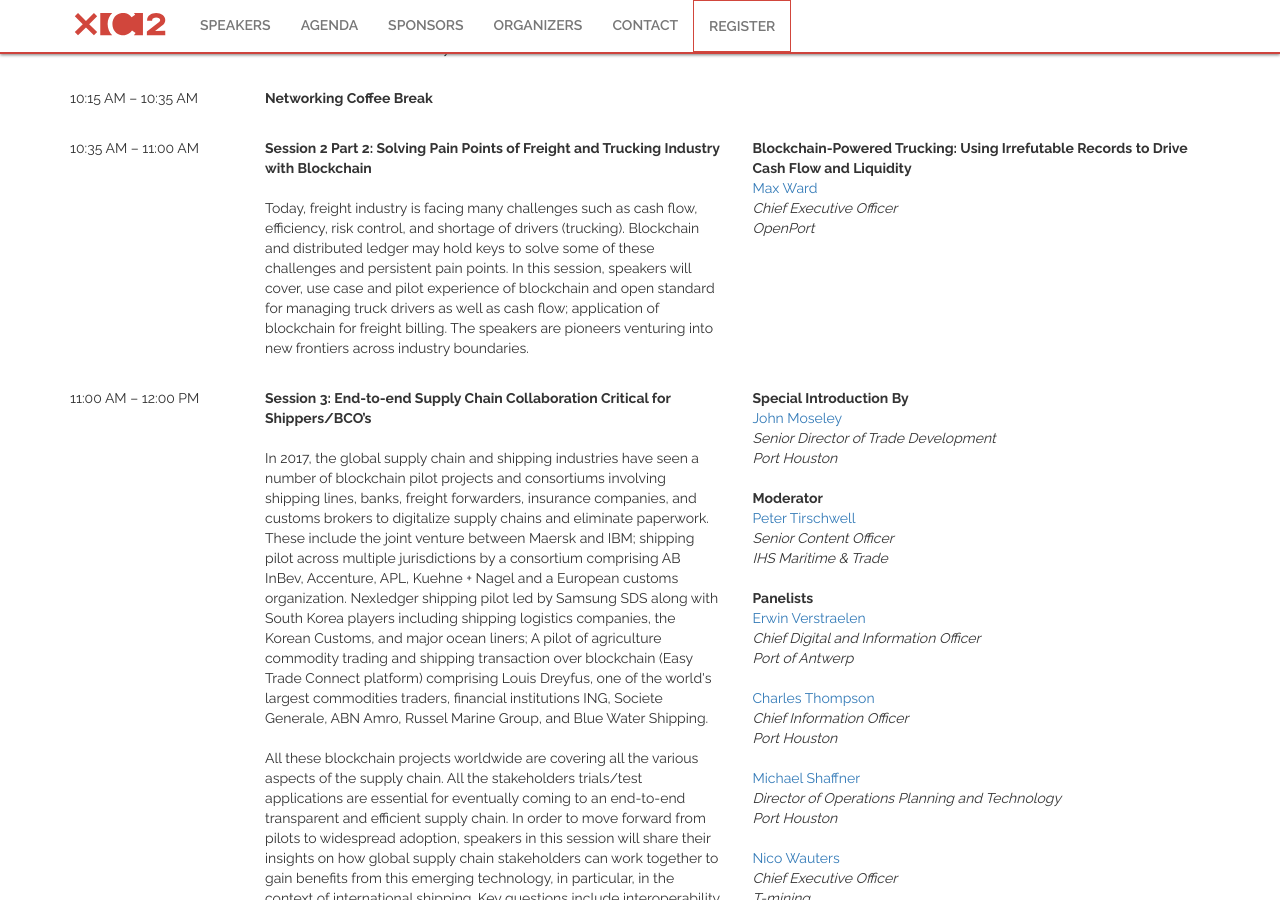
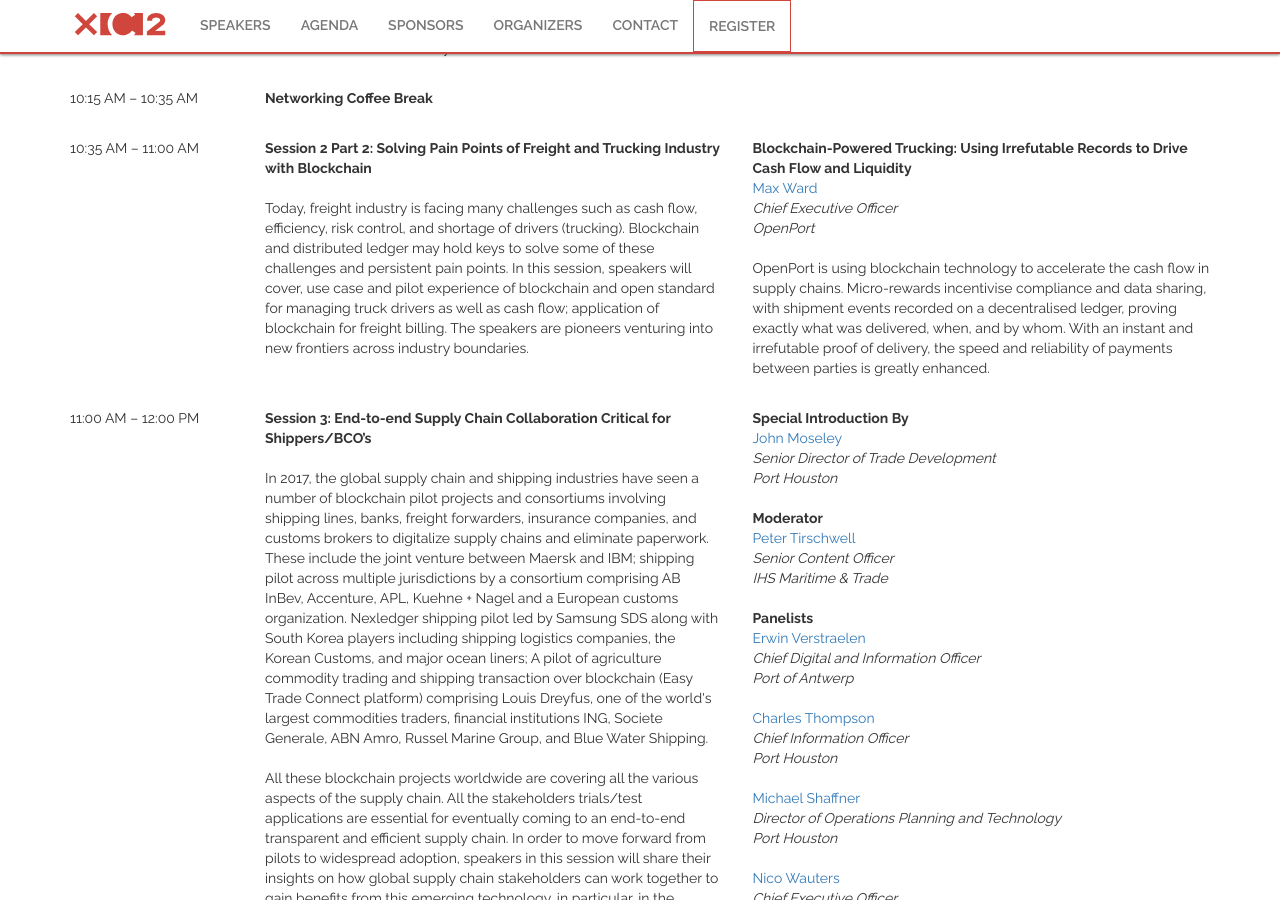
Before and after one commit to gnawalishyam/jekyll, a Jekyll site: the page built from index.html, in a window 1280 px wide and 900 px high, scrolled down 5772 px. Built offline with Jekyll 4.4.1, drawn with Linux system fonts in a browser that asks for light colours; some web fonts are replaced.

Commit message:
Updated Max Ward bio and presentation in agenda section

```diff
--- a/index.html
+++ b/index.html
@@ -161,8 +161,8 @@
 								<div class="col-md-5 pb-15">
 									<b>Session 2 Part 2: Solving Pain Points of Freight and Trucking Industry with Blockchain</b></br></br>Today, freight industry is facing many challenges such as cash flow, efficiency, risk control, and shortage of drivers (trucking). Blockchain and distributed ledger may hold keys to solve some of these challenges and persistent pain points. In this session, speakers will cover, use case and pilot experience of blockchain and open standard for managing truck drivers as well as cash flow; application of blockchain for freight billing. The speakers are pioneers venturing into new frontiers across industry boundaries.
 								</div>
-								<div class="col-md-5">
-									<b>Blockchain-Powered Trucking: Using Irrefutable Records to Drive Cash Flow and Liquidity</b></br><a href="https://blockchainsupplychain.io/person/Max-Ward">Max Ward</a></br><em>Chief Executive Officer</em></br><em>OpenPort</em>
+								<div class="col-md-5 pb-15">
+									<b>Blockchain-Powered Trucking: Using Irrefutable Records to Drive Cash Flow and Liquidity</b></br><a href="https://blockchainsupplychain.io/person/Max-Ward">Max Ward</a></br><em>Chief Executive Officer</em></br><em>OpenPort</em></br></br>OpenPort is using blockchain technology to accelerate the cash flow in supply chains. Micro-rewards incentivise compliance and data sharing, with shipment events recorded on a decentralised ledger, proving exactly what was delivered, when, and by whom. With an instant and irrefutable proof of delivery, the speed and reliability of payments between parties is greatly enhanced.
 								</div>
 							</div>
 							<div class="col-md-12 pb-15">
```
Also changed, not shown: _posts/2018-02-22-Max-Ward.md (+3 -0 lines).
